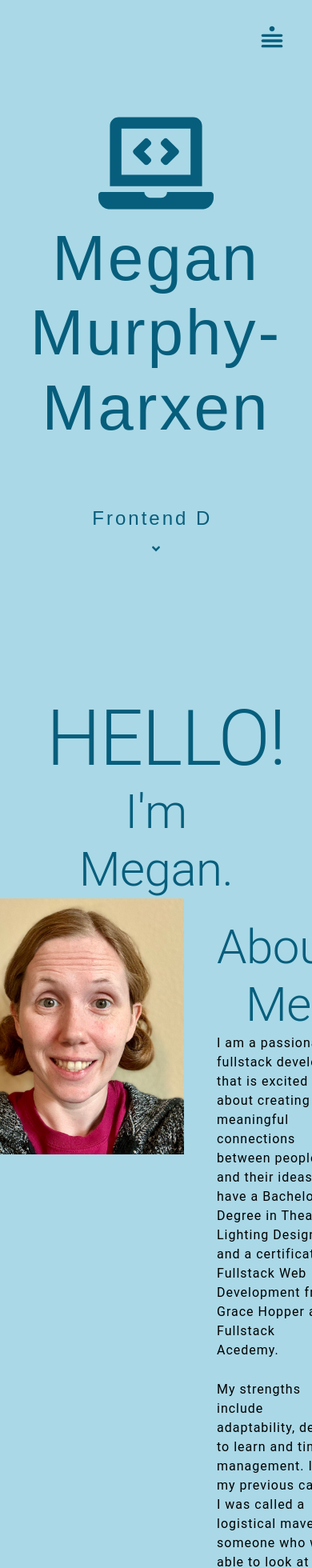
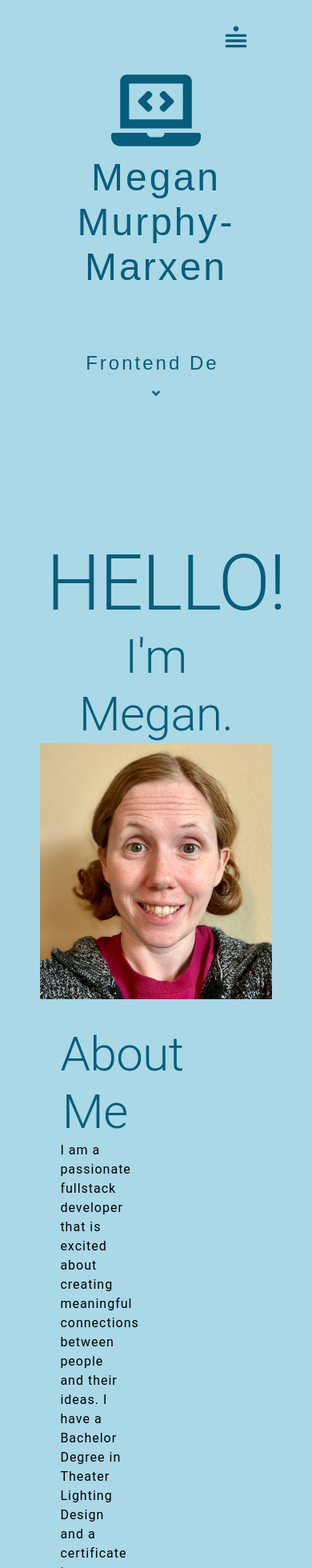
Before and after one commit to meganm672/Megan-Murphy-Marxen-Portfolio, a React (Vite) app: page / in a window 390 px wide. Shown: the top 1960 px of the page at 80% size. Built offline with nearby package versions, Linux system fonts and the light colour scheme.

Commit message:
responsive design

```diff
--- a/src/components/About.jsx
+++ b/src/components/About.jsx
@@ -12,8 +12,8 @@ const About = () => {
       <Typography variant='h2' sx={{ textAlign: "center" }}>I'm Megan.</Typography>
       <Box className="aboutContainer" >
         <Stack
-          direction="row"
-          spacing={2}
+          direction={{ xs: 'column', sm: 'row' }}
+          spacing={{ xs: 1, sm: 2, md: 4 }}
         >
           <Box className="selfContainer" sx={{ textAlign: "center" }}>
             <img className="image" src={MeganMurphyMarxen} />
--- a/src/index.css
+++ b/src/index.css
@@ -335,3 +335,108 @@ button {
     background-color: rgb(129, 215, 244);
     margin-top: auto;
 }
+
+@media screen and (max-width: 600px) {
+    /* .iconSkills li {
+      display: flex;
+      flex-flow: column wrap;
+      justify-content: center;
+      align-items: center;
+      margin: 75px 0 20px 0;
+      flex-basis: 50%;
+    }
+
+      .homeDetails {
+      margin-top: -10px;
+    }
+
+    .project {
+      height: 350px;
+      width: 350px;
+      font-size: small;
+      margin: 15px;
+    }
+
+    .iconLine {
+      display: flex;
+      flex-flow: row nowrap;
+      width: 100%;
+      height: auto;
+      margin: 50px 0 15px 0;
+      justify-content: space-evenly;
+      align-items: center;
+    }
+
+    .aboutParagraphs {
+      flex-flow: row wrap;
+      flex-grow: 1;
+      width: 75%;
+    }
+
+    .name {
+      margin: 0 5px 0 5px;
+      height: 450px;
+    }
+
+    .name h1 {
+      font-size: 5em;
+    }
+
+    .bigletter {
+      font-size: 25em;
+    }
+
+    .footerContainer {
+      font-size: x-small;
+    } */
+
+  }
+
+  @media screen and (max-width: 400px) {
+
+  .headerContainerFadeIn{
+    width: 100%;
+  }
+
+  .menuIcon{
+    right: 60px
+  }
+
+  .iconHome{
+    font-size: 7em;
+    padding-top: 100px;
+  }
+  .name h1{
+    font-size: 3em;
+  }
+
+
+  /* About */
+
+  .hello h1{
+    font-size: 2em;
+  }
+  /* .project {
+      height: 275px;
+      width: 275px;
+      font-size: x-small;
+      margin: 15px;
+      border-radius: 10%;
+    }
+
+
+
+
+
+    .projectImg {
+      border-radius: 10%;
+    }
+
+    .nav_link {
+      font-size: .75em;
+    }
+
+    .footerContainer {
+      font-size: xx-small;
+    } */
+  }
```
